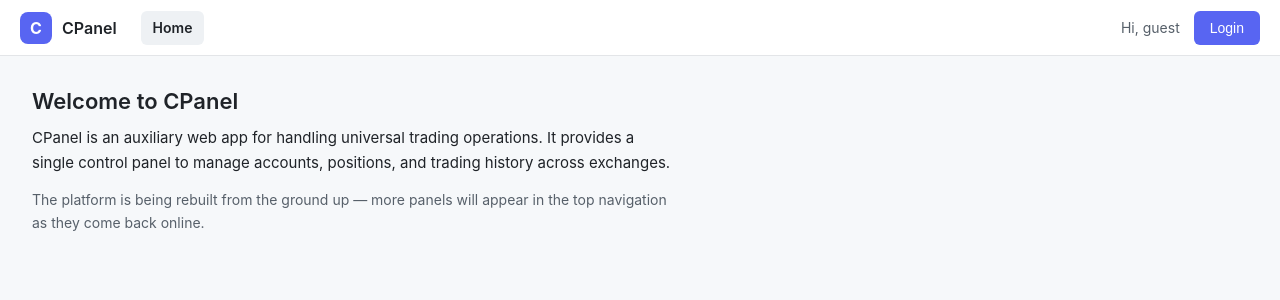
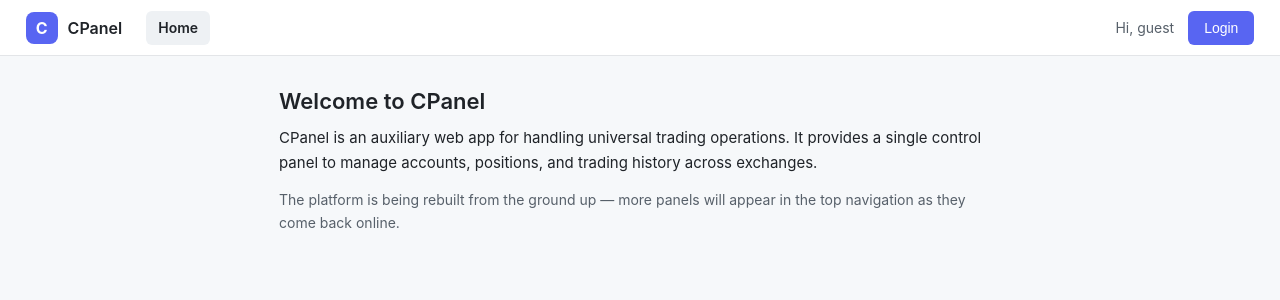
Before and after one commit to BullionBear/cpanel, a SvelteKit app in the folder frontend/: page / in a window 1280 px wide. Shown: the top 300 px of the page. Built offline with nearby package versions, Linux system fonts and the light colour scheme; no server answers.

Commit message:
Use relative units (rem/%) for UI sizing and center Home content
Co-authored-by: Cursor <cursoragent@cursor.com>

```diff
--- a/frontend/src/routes/+layout.svelte
+++ b/frontend/src/routes/+layout.svelte
@@ -55,8 +55,8 @@
 		display: flex;
 		align-items: center;
 		justify-content: space-between;
-		height: 56px;
-		padding: 0 20px;
+		height: 3.5rem;
+		padding: 0 2%;
 		background: #ffffff;
 		border-bottom: 1px solid #e3e5e8;
 		box-sizing: border-box;
@@ -65,13 +65,13 @@
 	.header-left {
 		display: flex;
 		align-items: center;
-		gap: 24px;
+		gap: 1.5rem;
 	}
 
 	.brand {
 		display: flex;
 		align-items: center;
-		gap: 10px;
+		gap: 0.625rem;
 		text-decoration: none;
 		color: inherit;
 	}
@@ -79,31 +79,31 @@
 		display: flex;
 		align-items: center;
 		justify-content: center;
-		width: 32px;
-		height: 32px;
-		border-radius: 8px;
+		width: 2rem;
+		height: 2rem;
+		border-radius: 0.5rem;
 		background: #5865f2;
 		color: #ffffff;
-		font-size: 16px;
+		font-size: 1rem;
 		font-weight: 700;
 	}
 	.brand-name {
-		font-size: 16px;
+		font-size: 1rem;
 		font-weight: 600;
 	}
 
 	.nav {
 		display: flex;
 		align-items: center;
-		gap: 4px;
+		gap: 0.25rem;
 	}
 	.nav-item {
 		display: inline-flex;
 		align-items: center;
-		height: 34px;
-		padding: 0 12px;
-		border-radius: 6px;
-		font-size: 14px;
+		height: 2.125rem;
+		padding: 0 0.75rem;
+		border-radius: 0.375rem;
+		font-size: 0.875rem;
 		color: #57606a;
 		text-decoration: none;
 	}
@@ -120,10 +120,10 @@
 	.header-right {
 		display: flex;
 		align-items: center;
-		gap: 14px;
+		gap: 0.875rem;
 	}
 	.greeting {
-		font-size: 14px;
+		font-size: 0.875rem;
 		color: #57606a;
 	}
 
@@ -131,14 +131,14 @@
 		display: inline-flex;
 		align-items: center;
 		justify-content: center;
-		height: 34px;
-		padding: 0 16px;
+		height: 2.125rem;
+		padding: 0 1rem;
 		background: #5865f2;
 		color: #ffffff;
-		font-size: 14px;
+		font-size: 0.875rem;
 		font-weight: 500;
 		border: none;
-		border-radius: 6px;
+		border-radius: 0.375rem;
 		cursor: pointer;
 		transition: background-color 0.15s ease;
 	}
@@ -148,7 +148,8 @@
 
 	.content {
 		flex: 1;
-		padding: 32px;
+		width: 100%;
+		padding: 2.5% 3%;
 		box-sizing: border-box;
 	}
 
--- a/frontend/src/routes/+page.svelte
+++ b/frontend/src/routes/+page.svelte
@@ -27,33 +27,44 @@
 
 <style>
 	.intro {
-		max-width: 640px;
+		width: 100%;
+		max-width: 60%;
+		margin: 0 auto;
 	}
 	h1 {
-		font-size: 22px;
+		font-size: 1.375rem;
 		font-weight: 600;
-		margin: 0 0 12px;
+		margin: 0 0 0.75rem;
 	}
 	p {
-		font-size: 15px;
+		font-size: 0.9375rem;
 		line-height: 1.65;
-		margin: 0 0 12px;
+		margin: 0 0 0.75rem;
 	}
 	.muted {
 		color: #57606a;
-		font-size: 14px;
+		font-size: 0.875rem;
 	}
 
 	.error {
-		max-width: 640px;
-		font-size: 13px;
+		width: 100%;
+		max-width: 60%;
+		box-sizing: border-box;
+		font-size: 0.8125rem;
 		line-height: 1.5;
 		color: #cf222e;
 		background: #ffebe9;
 		border: 1px solid #ff818266;
-		border-radius: 8px;
-		padding: 10px 12px;
-		margin: 0 0 20px;
+		border-radius: 0.5rem;
+		padding: 0.625rem 0.75rem;
+		margin: 0 auto 1.25rem;
+	}
+
+	@media (max-width: 48rem) {
+		.intro,
+		.error {
+			max-width: 100%;
+		}
 	}
 
 	@media (prefers-color-scheme: dark) {
--- a/frontend/src/routes/auth/callback/+page.svelte
+++ b/frontend/src/routes/auth/callback/+page.svelte
@@ -66,21 +66,22 @@
 	}
 
 	.card {
-		width: 100%;
-		max-width: 400px;
+		width: 90%;
+		max-width: 25rem;
 		background: #ffffff;
 		border: 1px solid #e3e5e8;
-		border-radius: 12px;
-		padding: 28px;
+		border-radius: 0.75rem;
+		padding: 1.75rem;
+		box-sizing: border-box;
 		box-shadow: 0 1px 2px rgba(0, 0, 0, 0.04);
 	}
 	h1 {
-		font-size: 18px;
+		font-size: 1.125rem;
 		font-weight: 600;
-		margin: 0 0 8px;
+		margin: 0 0 0.5rem;
 	}
 	p {
-		font-size: 14px;
+		font-size: 0.875rem;
 		line-height: 1.55;
 		color: #57606a;
 		margin: 0;
@@ -91,15 +92,15 @@
 		display: inline-flex;
 		align-items: center;
 		justify-content: center;
-		height: 36px;
-		padding: 0 16px;
-		margin-top: 20px;
+		height: 2.25rem;
+		padding: 0 1rem;
+		margin-top: 1.25rem;
 		background: #1f2328;
 		color: #ffffff;
-		font-size: 14px;
+		font-size: 0.875rem;
 		font-weight: 500;
 		text-decoration: none;
-		border-radius: 6px;
+		border-radius: 0.375rem;
 	}
 	.action:hover { background: #2f363d; }
 
@@ -107,13 +108,13 @@
 		display: flex;
 		flex-direction: column;
 		align-items: center;
-		gap: 12px;
+		gap: 0.75rem;
 	}
 	.spinner {
-		width: 24px;
-		height: 24px;
+		width: 1.5rem;
+		height: 1.5rem;
 		border-radius: 50%;
-		border: 2.5px solid #e3e5e8;
+		border: 0.1875rem solid #e3e5e8;
 		border-top-color: #57606a;
 		animation: spin 0.8s linear infinite;
 	}
```
